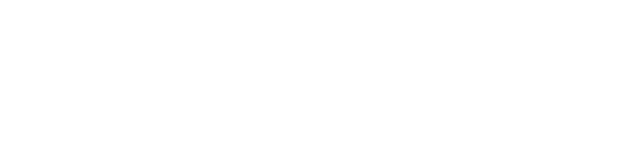
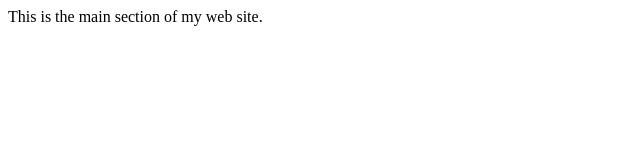
Before and after one commit to caoimhemosley/My-new-repo, a plain HTML site: page index.html in a window 1280 px wide. Shown: the whole page, without its empty margins (0-640 px from the left). Drawn offline with Linux system fonts and the light colour scheme.

Commit message:
main change

```diff
--- a/index.html
+++ b/index.html
@@ -7,6 +7,8 @@
    <title>Document</title>
 </head>
 <body>
-
+   <main>
+      This is the main section of my web site.
+   <main>
 </body>
 </html>
```
